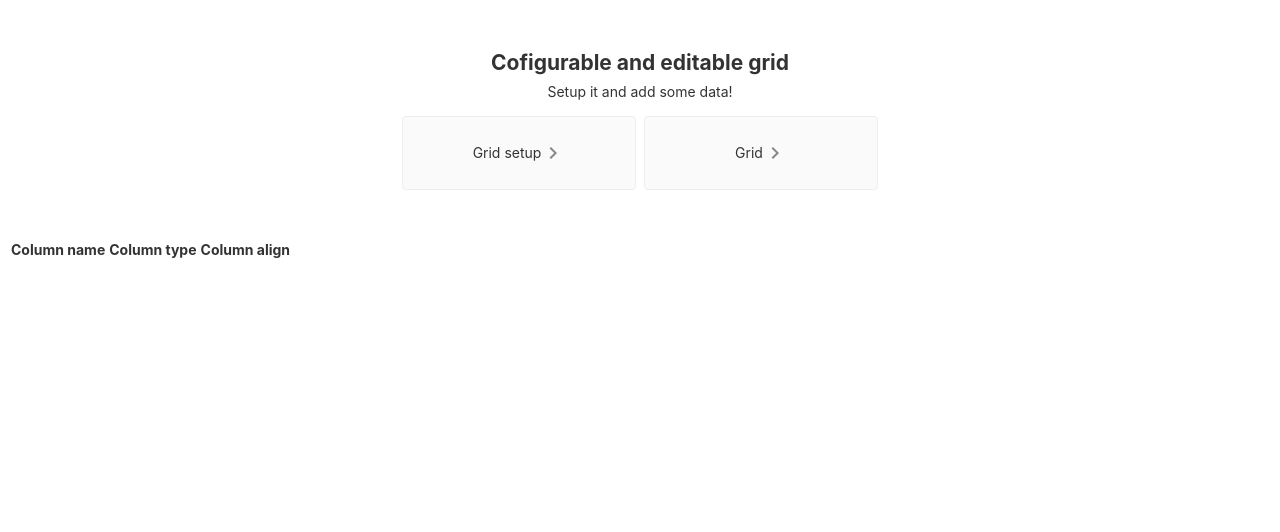
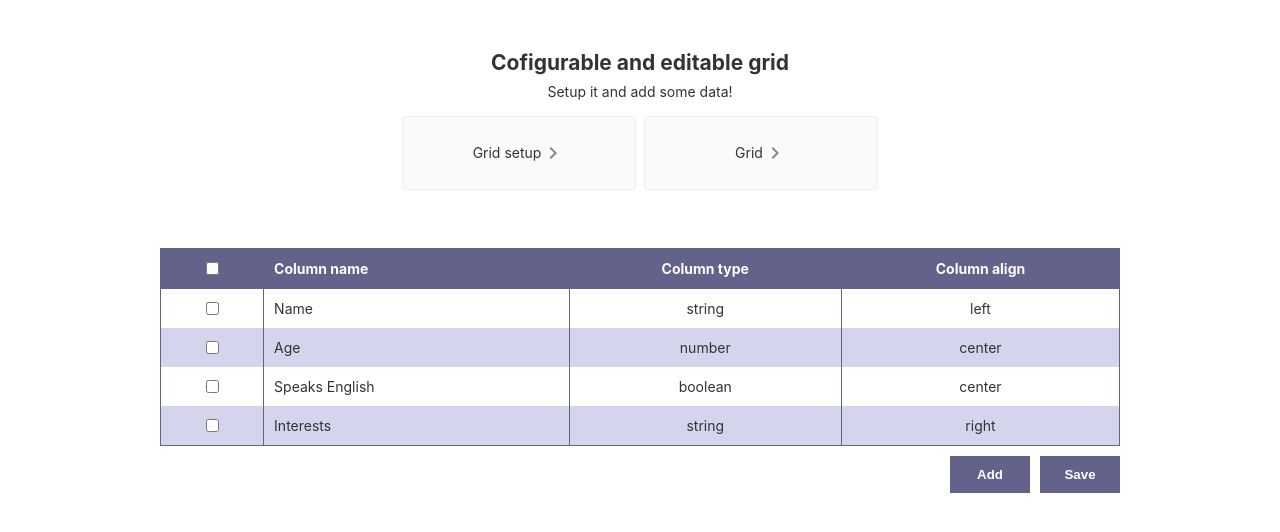
Before and after one commit to btk44/angular-grid-component, an Angular app in the folder angular-app/: page /grid-setup in a window 1280 px wide. Shown: the top 532 px of the page. Built offline with nearby package versions, Linux system fonts and the light colour scheme.

Commit message:
grid setup styling

```diff
--- a/angular-app/src/app/app.component.html
+++ b/angular-app/src/app/app.component.html
@@ -112,12 +112,12 @@
   a,
   a:visited,
   a:hover {
-    color: #1976d2;
+    color: rgb(98, 98, 138);
     text-decoration: none;
   }
 
   a:hover {
-    color: #125699;
+    color: rgb(98, 98, 138);
   }
 
   /* Responsive Styles */
--- a/angular-app/src/app/components/configurable-editable-grid/grid-column-setup.ts
+++ b/angular-app/src/app/components/configurable-editable-grid/grid-column-setup.ts
@@ -1,14 +1,6 @@
-const GridColumnSetupFieldNames = [
-    'Column name',
-    'Column type',
-    'Column align'
-];
-
-interface GridColumnSetup {
+export interface GridColumnSetup {
     name: string;
     type: 'number' | 'string' | 'date' | 'boolean';
     align: 'left' | 'right' | 'center';
     index: number;
 }
-
-export { GridColumnSetupFieldNames, GridColumnSetup }
--- a/angular-app/src/app/components/configurable-editable-grid/grid-setup/grid-setup.component.html
+++ b/angular-app/src/app/components/configurable-editable-grid/grid-setup/grid-setup.component.html
@@ -1,3 +1,19 @@
-<table>
-    <th *ngFor='let columnName of gridColumnSetupFieldNames'> {{ columnName }} </th>
-</table>
+<div class="grid-setup-container">
+    <table>
+        <tr>
+            <th><input type="checkbox"/></th>
+            <th class="align-left">Column name</th>
+            <th>Column type</th>
+            <th>Column align</th>
+        </tr>
+        <tr  *ngFor="let row of gridColumnSetupRows; let i=index;" [ngClass]="i % 2 !== 0 ? 'odd-row' : '' ">
+            <td><input type="checkbox"/></td>
+            <td class="align-left">{{ row.name }}</td>
+            <td>{{ row.type }}</td>
+            <td>{{ row.align }}</td>
+        </tr>
+    </table>
+
+    <button>Save</button>
+    <button>Add</button>
+</div>
--- a/angular-app/src/app/components/configurable-editable-grid/grid-setup/grid-setup.component.scss
+++ b/angular-app/src/app/components/configurable-editable-grid/grid-setup/grid-setup.component.scss
@@ -0,0 +1,57 @@
+$primary-color: rgb(98, 98, 138);
+$primary-color-light: rgb(212, 212, 237);
+$border: 1px solid $primary-color;
+
+.grid-setup-container{
+    margin: 42px auto;
+    padding: 0 16px;
+    max-width: 960px;
+    align-items: center;
+
+    table {
+        width: 100%;
+        border-collapse: collapse;
+        border: $border;
+
+        th, td {
+            border-left: $border;
+            vertical-align: middle;
+            text-align: center;
+            padding: 10px;
+        }
+
+        th {
+            border-bottom: $border;
+            background-color: $primary-color;
+            font-weight: bold;
+            color: white;
+        }
+
+        .align-left {
+            text-align: left;
+        }
+
+        .odd-row{
+            background-color: $primary-color-light;
+        }
+    }
+
+    button {
+        border: $border;
+        border-color: $primary-color;
+        padding: 10px;
+        margin: 10px 0 10px 10px;
+        background-color: $primary-color;
+        min-width: 80px;
+        font-weight: bold;
+        color: white;
+        float: right;
+        cursor: pointer;
+
+        &:active {
+            color: $primary-color;
+            background-color: white;
+        }
+    }
+
+}
--- a/angular-app/src/app/components/configurable-editable-grid/grid-setup/grid-setup.component.ts
+++ b/angular-app/src/app/components/configurable-editable-grid/grid-setup/grid-setup.component.ts
@@ -1,5 +1,5 @@
 import { Component, OnInit } from '@angular/core';
-import { GridColumnSetup, GridColumnSetupFieldNames } from '../grid-column-setup'
+import { GridColumnSetup } from '../grid-column-setup'
 
 @Component({
   selector: 'app-grid-setup',
@@ -8,11 +8,15 @@ import { GridColumnSetup, GridColumnSetupFieldNames } from '../grid-column-setup
 })
 export class GridSetupComponent implements OnInit {
 
-  gridColumnSetupFieldNames = GridColumnSetupFieldNames
+  gridColumnSetupRows: GridColumnSetup[] = [];
 
   constructor() { }
 
   ngOnInit(): void {
+    this.gridColumnSetupRows.push({ name: 'Name', type: 'string', align: 'left', index: 0 });
+    this.gridColumnSetupRows.push({ name: 'Age', type: 'number', align: 'center', index: 1 });
+    this.gridColumnSetupRows.push({ name: 'Speaks English', type: 'boolean', align: 'center', index: 2 });
+    this.gridColumnSetupRows.push({ name: 'Interests', type: 'string', align: 'right', index: 3 });
   }
 
 }
```
